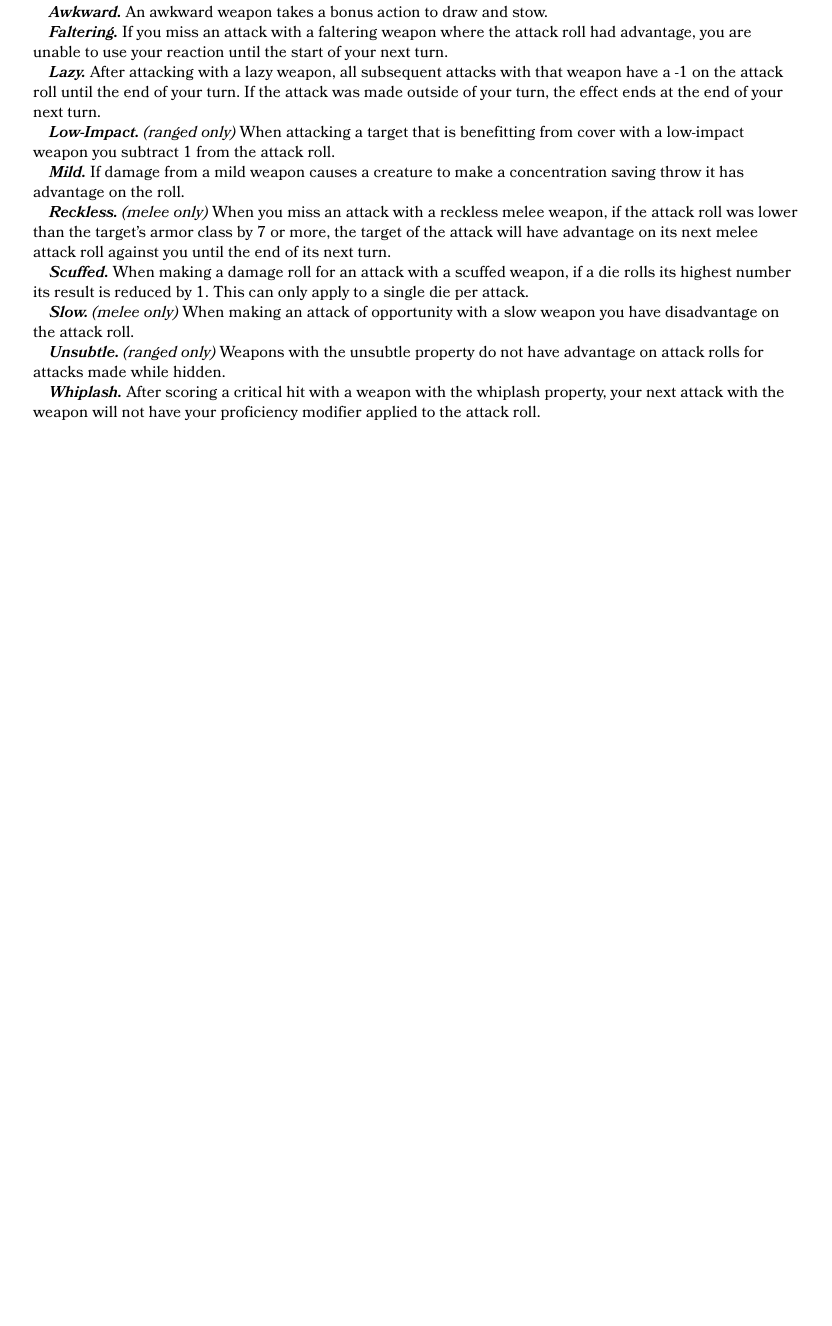
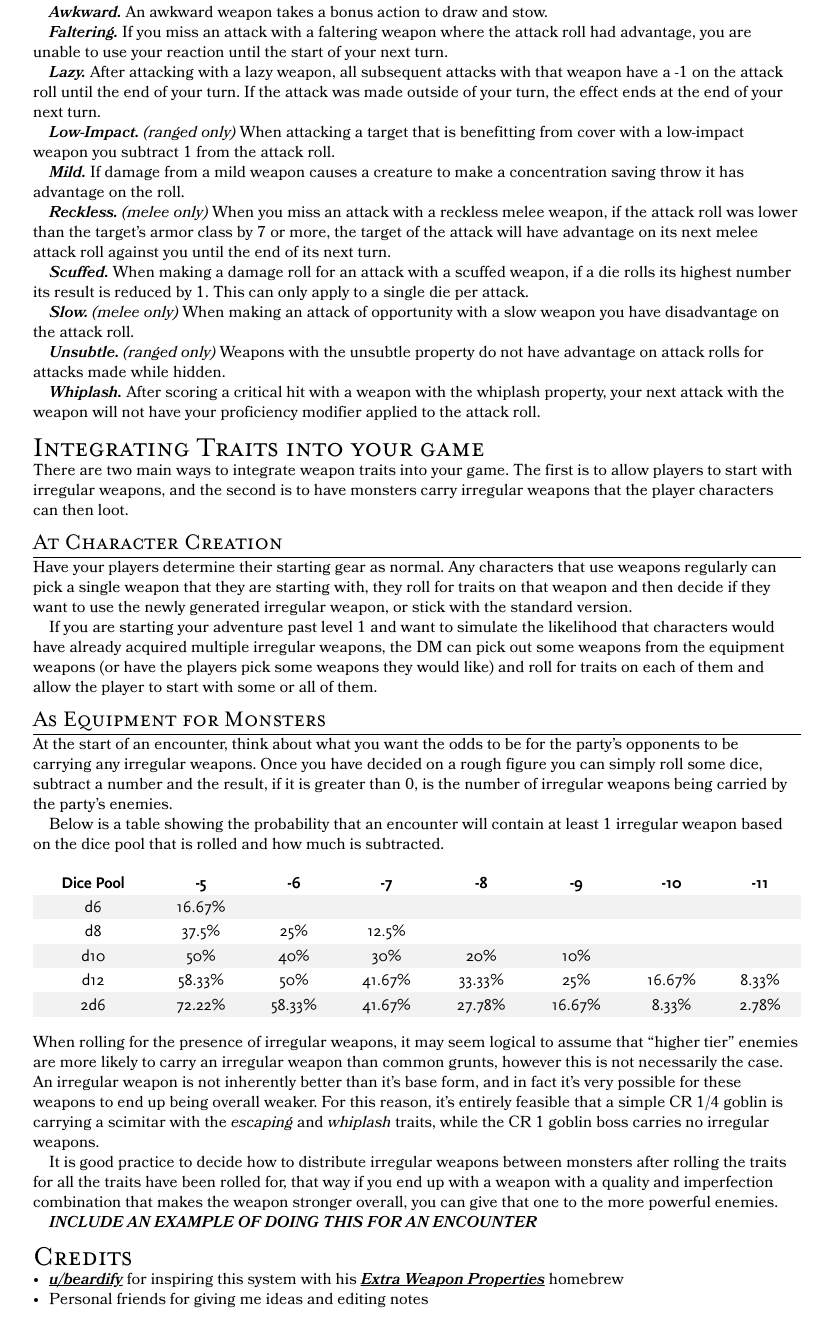
Before and after one commit to TClark1011/my-dnd-homebrew-site, an Astro site: page /homebrew/weapon-traits in a window 1280 px wide. Shown: the part 1392-2718 px from the top of the page, without its empty margins (223-1055 px from the left). Before the commit the page ends 1831 px from the top, so only its background shows below. Built offline with nearby package versions, Linux system fonts and the light colour scheme; Astro itself is replaced by a stand-in of ours.

Commit message:
add rest of weapon traits note

```diff
--- a/src/content/homebrew/weapon-traits.md
+++ b/src/content/homebrew/weapon-traits.md
@@ -83,3 +83,38 @@ _**Slow.** (melee only)_ When making an attack of opportunity with a slow weapon
 _**Unsubtle.** (ranged only)_ Weapons with the unsubtle property do not have advantage on attack rolls for attacks made while hidden.
 
 **_Whiplash._** After scoring a critical hit with a weapon with the whiplash property, your next attack with the weapon will not have your proficiency modifier applied to the attack roll.
+
+## Integrating Traits into your game
+
+There are two main ways to integrate weapon traits into your game. The first is to allow players to start with irregular weapons, and the second is to have monsters carry irregular weapons that the player characters can then loot.
+
+### At Character Creation
+
+Have your players determine their starting gear as normal. Any characters that use weapons regularly can pick a single weapon that they are starting with, they roll for traits on that weapon and then decide if they want to use the newly generated irregular weapon, or stick with the standard version.
+
+If you are starting your adventure past level 1 and want to simulate the likelihood that characters would have already acquired multiple irregular weapons, the DM can pick out some weapons from the equipment weapons (or have the players pick some weapons they would like) and roll for traits on each of them and allow the player to start with some or all of them.
+
+### As Equipment for Monsters
+
+At the start of an encounter, think about what you want the odds to be for the party's opponents to be carrying any irregular weapons. Once you have decided on a rough figure you can simply roll some dice, subtract a number and the result, if it is greater than 0, is the number of irregular weapons being carried by the party's enemies.
+
+Below is a table showing the probability that an encounter will contain at least 1 irregular weapon based on the dice pool that is rolled and how much is subtracted.
+
+| Dice Pool |   -5   |   -6   |   -7   |   -8   |   -9   |  -10   |  -11  |
+| :-------: | :----: | :----: | :----: | :----: | :----: | :----: | :---: |
+|    d6     | 16.67% |        |        |        |        |        |       |
+|    d8     | 37.5%  |  25%   | 12.5%  |        |        |        |       |
+|    d10    |  50%   |  40%   |  30%   |  20%   |  10%   |        |       |
+|    d12    | 58.33% |  50%   | 41.67% | 33.33% |  25%   | 16.67% | 8.33% |
+|    2d6    | 72.22% | 58.33% | 41.67% | 27.78% | 16.67% | 8.33%  | 2.78% |
+
+When rolling for the presence of irregular weapons, it may seem logical to assume that "higher tier" enemies are more likely to carry an irregular weapon than common grunts, however this is not necessarily the case. An irregular weapon is not inherently better than it's base form, and in fact it's very possible for these weapons to end up being overall weaker. For this reason, it's entirely feasible that a simple CR 1/4 goblin is carrying a scimitar with the _escaping_ and _whiplash_ traits, while the CR 1 goblin boss carries no irregular weapons.
+
+It is good practice to decide how to distribute irregular weapons between monsters after rolling the traits for all the traits have been rolled for, that way if you end up with a weapon with a quality and imperfection combination that makes the weapon stronger overall, you can give that one to the more powerful enemies.
+
+**_INCLUDE AN EXAMPLE OF DOING THIS FOR AN ENCOUNTER_**
+
+## Credits
+
+- [u/beardify](https://www.reddit.com/user/beardify/) for inspiring this system with his [Extra Weapon Properties](https://www.reddit.com/r/UnearthedArcana/comments/n6cbwx/new_weapon_properties_mechanics_that_disarm/?utm_source=share&utm_medium=web3x&utm_name=web3xcss&utm_term=1&utm_content=share_button) homebrew
+- Personal friends for giving me ideas and editing notes
```
